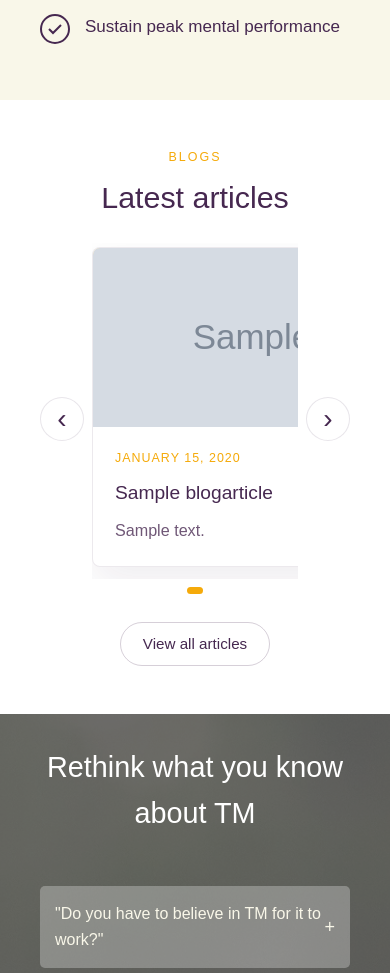
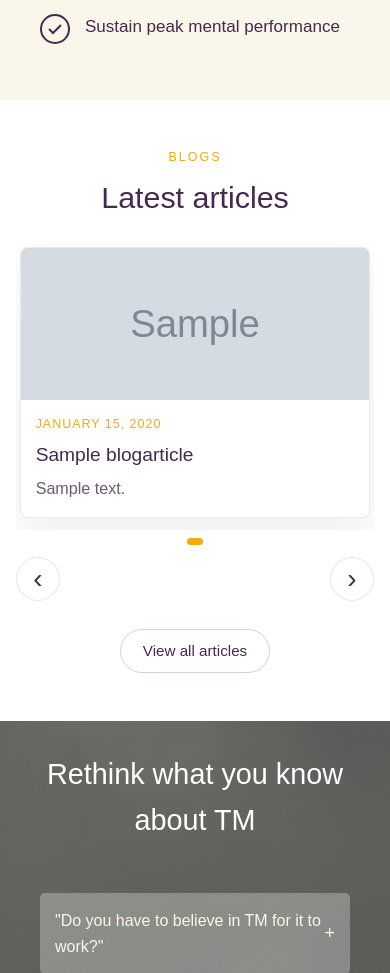
Before and after one commit to Almanac1/tm-ghana-landing, a Django app: page / in a window 390 px wide. Shown: the part 2388-3361 px from the top of the page. Run offline with Django 4.2, Linux system fonts and the light colour scheme; tables that the repository leaves empty hold one stand-in row (values such as "Sample post"); grey boxes marked "Sample" are stand-in pictures.

Commit message:
card responsiveness fixed

```diff
--- a/landing/static/landing/styles.css
+++ b/landing/static/landing/styles.css
@@ -1837,6 +1837,10 @@ body.hero-video-open {
 .blog-card {
   display: flex;
   flex-direction: column;
+  width: 100%;
+  max-width: 100%;
+  min-width: 0;
+  box-sizing: border-box;
   overflow: hidden;
   background: #fff;
   border: 1px solid rgba(70, 40, 80, 0.1);
@@ -1847,6 +1851,9 @@ body.hero-video-open {
 .blog-card-image-link,
 .blog-card-image-placeholder {
   display: block;
+  width: 100%;
+  max-width: 100%;
+  box-sizing: border-box;
   aspect-ratio: 16 / 9;
   overflow: hidden;
   background: linear-gradient(135deg, rgba(245, 170, 10, 0.22), rgba(70, 40, 80, 0.2)), #f9f7e9;
@@ -1869,6 +1876,10 @@ body.hero-video-open {
   display: flex;
   flex: 1;
   flex-direction: column;
+  width: 100%;
+  min-width: 0;
+  max-width: 100%;
+  box-sizing: border-box;
   padding: clamp(22px, 3vw, 30px);
 }
 
@@ -1877,15 +1888,25 @@ body.hero-video-open {
   grid-template-columns: auto minmax(0, 1fr) auto;
   gap: clamp(0.5rem, 1.5vw, 1rem);
   align-items: center;
+  width: 100%;
+  max-width: 100%;
+  min-width: 0;
+  box-sizing: border-box;
 }
 
 .blog-carousel-stage {
+  width: 100%;
   min-width: 0;
+  max-width: 100%;
 }
 
 .blog-carousel {
   display: flex;
   gap: 20px;
+  width: 100%;
+  min-width: 0;
+  max-width: 100%;
+  box-sizing: border-box;
   overflow-x: auto;
   padding: 0.25rem 0.25rem 0.75rem;
   scroll-snap-type: x mandatory;
@@ -1900,7 +1921,9 @@ body.hero-video-open {
 
 .blog-carousel-card {
   flex: 0 0 calc((100% - 40px) / 3);
-  min-width: 260px;
+  width: 100%;
+  min-width: 0;
+  max-width: 100%;
   scroll-snap-align: start;
 }
 
@@ -1943,6 +1966,8 @@ body.hero-video-open {
 
 .blog-card h2,
 .blog-card h3 {
+  min-width: 0;
+  max-width: 100%;
   margin: 0 0 12px;
   color: #462850;
   font-size: clamp(1.2rem, 1rem + 0.55vw, 1.55rem);
@@ -1963,6 +1988,14 @@ body.hero-video-open {
   color: rgba(70, 40, 80, 0.78);
   font-weight: 300;
   line-height: 1.7;
+}
+
+.blog-card-date,
+.blog-card h2,
+.blog-card h3,
+.blog-card p {
+  overflow-wrap: break-word;
+  word-break: normal;
 }
 
 .blogs-actions,
@@ -2437,7 +2470,7 @@ details[open] .faq-icon {
   }
 
   .blog-carousel-card {
-    flex-basis: min(82vw, 360px);
+    flex-basis: calc((100% - 20px) / 2);
   }
 
   .nav-menu {
@@ -2683,6 +2716,61 @@ details[open] .faq-icon {
   }
 }
 
+@media (max-width: 600px) {
+  .blogs-section {
+    padding-inline: 8px;
+  }
+
+  .blogs-section .container {
+    padding-inline: 8px;
+  }
+
+  .blog-carousel-shell {
+    grid-template-columns: minmax(0, 1fr) minmax(0, 1fr);
+    row-gap: 0.75rem;
+  }
+
+  .blog-carousel-stage {
+    grid-column: 1 / -1;
+    grid-row: 1;
+  }
+
+  .blog-carousel-control-prev {
+    grid-column: 1;
+    grid-row: 2;
+    justify-self: start;
+  }
+
+  .blog-carousel-control-next {
+    grid-column: 2;
+    grid-row: 2;
+    justify-self: end;
+  }
+
+  .blog-carousel-card {
+    flex: 0 0 100%;
+    width: 100%;
+    max-width: 100%;
+  }
+
+  .blog-card-image-link,
+  .blog-card-image-placeholder {
+    aspect-ratio: 16 / 7;
+  }
+
+  .blog-card-content {
+    padding: clamp(12px, 3.75vw, 16px);
+  }
+
+  .blog-card-date {
+    margin-bottom: 8px;
+  }
+
+  .blog-card h3 {
+    margin-bottom: 8px;
+  }
+}
+
 @media (max-width: 480px) {
   .policy-page {
     padding-right: 16px;
```
